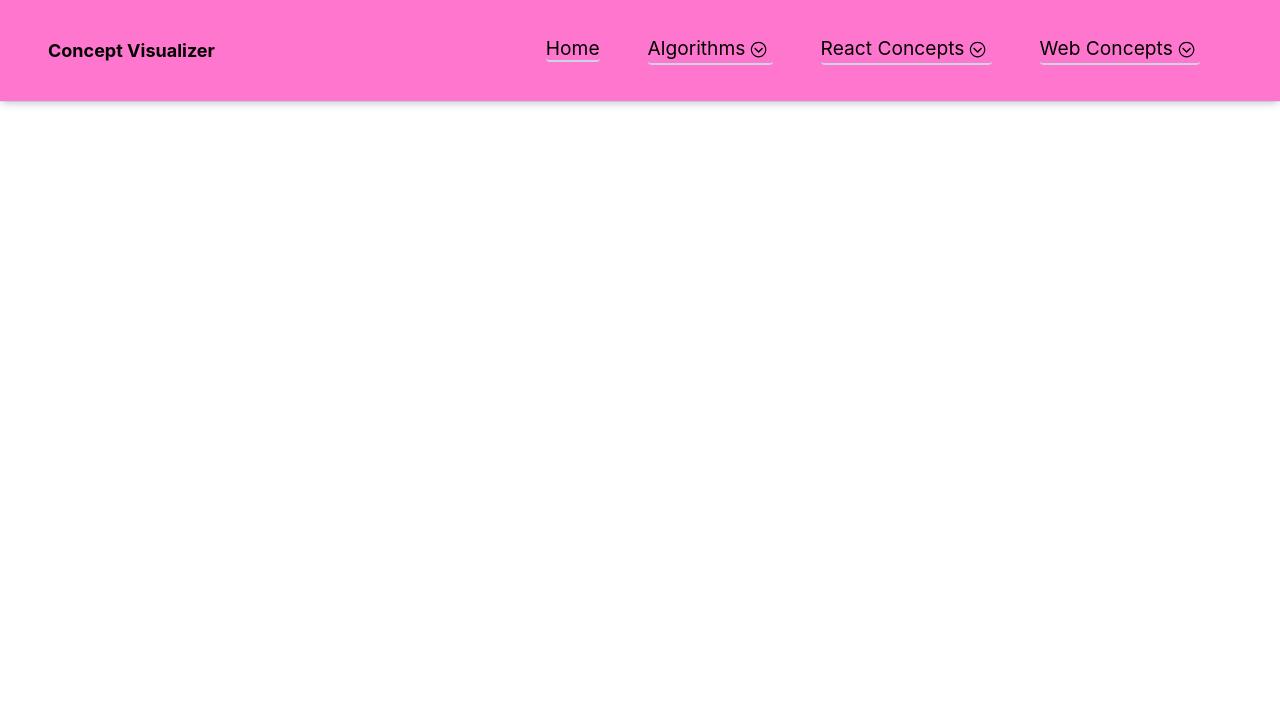
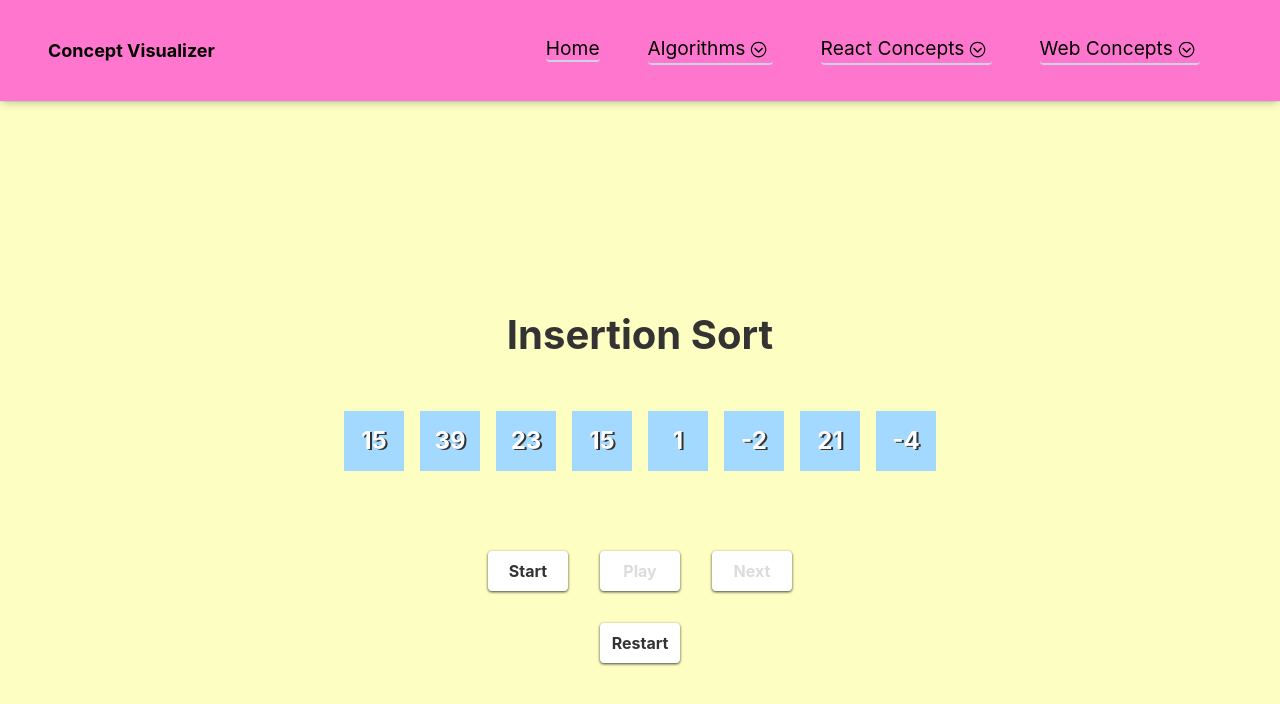
Before and after one commit to miracle09110/concept-visualizer, a React (Vite) app: page /insertion in a window 1280 px wide. Shown: the top 704 px of the page. Built offline with nearby package versions, Linux system fonts and the light colour scheme.

Commit message:
feature/h-2024-insertion-sort (#14)

```diff
--- a/src/main.jsx
+++ b/src/main.jsx
@@ -5,6 +5,7 @@
 import "./index.css";
 import ExploreController from "./pages/landingPage/explore/Explore.controller";
 import BubbleSortController from "./pages/BubbleSort/BubbleSort.controller";
+import InsertionSortController from "./pages/InsertionSort/InsertionSort.controller";
 import ServerClientAnimation from "./pages/ServerClient/ServerClient.view";
 import SelectionSortController from "./pages/SelectionSort/SelectionSort.controller";
 
@@ -15,7 +16,7 @@
       { path: "/", element: <ExploreController /> },
       { path: "/bubble", element: <BubbleSortController /> },
       { path: "/selection", element: <SelectionSortController /> },
-      { path: "/insertion", element: null },
+      { path: "/insertion", element: <InsertionSortController /> },
       { path: "/quick", element: null },
       { path: "/merge", element: null },
       { path: "/linear", element: null },
--- /dev/null
+++ b/src/pages/InsertionSort/InsertionSort.controller.jsx
@@ -0,0 +1,137 @@
+import React, { useEffect, useMemo, useState } from "react";
+import InsertionSortView from "./InsertionSort.view";
+
+const spring = {
+  type: "spring",
+  damping: 20,
+  stiffness: 300,
+};
+
+function insertionSort(arr) {
+  for (let i = 1; i < arr.length; i++) {
+    let currentValue = arr[i];
+    let j;
+    for (j = i - 1; j >= 0 && arr[j].number > currentValue.number; j--) {
+      arr[j + 1] = arr[j];
+    }
+    arr[j + 1] = currentValue;
+  }
+  return arr;
+}
+
+function InsertionSortController() {
+  const [array, setArray] = useState([]);
+  const [ind1, setInd1] = useState(-1);
+  const [ind2, setInd2] = useState(-1);
+  const [iteration, setIteration] = useState(null);
+  const [commence, setCommence] = useState(false);
+  const [complete, setComplete] = useState(true);
+  const [ongoing, setOngoing] = useState(false);
+  const result = useMemo(() => insertionSort([...array]), [array]);
+
+  // initializes an array of random numbers
+  function initialize(num = 8) {
+    const randomArray = [...Array(num)].map((_, index) => {
+      return {
+        id: index,
+        number: Math.floor(Math.random() * 50) - 10,
+      };
+    });
+    setArray(randomArray);
+  }
+
+  useEffect(() => {
+    initialize();
+  }, []);
+
+  // play/pause toggle
+  useEffect(() => {
+    if (!ongoing) return;
+
+    const interval = setInterval(() => {
+      compare();
+    }, 750);
+
+    return () => clearInterval(interval);
+  }, [ongoing, ind1, ind2, array]);
+
+  // starts the animation
+  function start() {
+    setCommence(true);
+    setInd1(0);
+    setInd2(1);
+    setComplete(false);
+    setOngoing(true);
+  }
+
+  // resets the array
+  function handleReset() {
+    setInd1(-1);
+    setInd2(-1);
+    setIteration(null);
+    setComplete(true);
+    setOngoing(false);
+    initialize();
+  }
+
+  // sorting logic
+  function compare() {
+    const copy = [...array];
+
+    // checks if all values are in place
+    if (result.every((value, index) => value === copy[index])) {
+      setOngoing(false);
+      setComplete(true);
+      setIteration(null);
+      setInd1(-1);
+      setInd2(-1);
+      return;
+    }
+
+    // if copy[ind2] is less than copy[ind1], swap places. repeat step by moving backwards until copy[ind2] is greater than or equal to copy[ind1]. then move to the next iteration(index).
+    if (ind1 >= 0) {
+      if (copy[ind2].number < copy[ind1].number) {
+        let temp = copy[ind1];
+        copy[ind1] = copy[ind2];
+        copy[ind2] = temp;
+        setInd1((i) => i - 1);
+        setInd2((i) => i - 1);
+      } else {
+        setIteration((i) => i + 1);
+      }
+    } else {
+      setIteration((i) => i + 1);
+    }
+
+    setArray(copy);
+    return;
+  }
+
+  // triggers when value of iteration is changed. does not trigger when sorting is complete. (if no first condition, it sets ind2 to 1 even if sorting is complete)
+  useEffect(() => {
+    if (complete) {
+      return;
+    }
+
+    setInd1(iteration);
+    setInd2(iteration + 1);
+  }, [iteration]);
+
+  const settings = {
+    spring,
+    array,
+    ind1,
+    ind2,
+    iteration,
+    complete,
+    ongoing,
+    setOngoing,
+    start,
+    handleReset,
+    compare,
+  };
+
+  return <InsertionSortView settings={settings} />;
+}
+
+export default InsertionSortController;
--- /dev/null
+++ b/src/pages/InsertionSort/InsertionSort.view.jsx
@@ -0,0 +1,69 @@
+import { motion } from "framer-motion";
+import style from "./insertionSort.module.css";
+
+function InsertionSortView({ settings }) {
+  const {
+    spring,
+    array,
+    ind1,
+    ind2,
+    iteration,
+    complete,
+    ongoing,
+    setOngoing,
+    start,
+    handleReset,
+    compare,
+  } = settings;
+
+  return (
+    <section className={style.section}>
+      <h1>Insertion Sort</h1>
+      <div className={style.container}>
+        {array.map((item, index) => {
+          return (
+            <motion.div
+              key={item.id}
+              layout
+              transition={spring}
+              className={
+                ind1 === index || ind2 === index ? style.selected : style.digits
+              }
+              style={{ backgroundColor: index === iteration && "lightcoral" }}
+            >
+              {item.number}
+            </motion.div>
+          );
+        })}
+      </div>
+      <div className={style.btns}>
+        <button
+          disabled={!complete}
+          className={style.button}
+          onClick={() => start()}
+        >
+          Start
+        </button>
+        <button
+          disabled={complete}
+          className={style.button}
+          onClick={() => setOngoing(!ongoing)}
+        >
+          {ongoing ? "Pause" : "Play"}
+        </button>
+        <button
+          className={style.button}
+          onClick={compare}
+          disabled={complete || ongoing}
+        >
+          Next
+        </button>
+        <button className={style.button} onClick={handleReset}>
+          Restart
+        </button>
+      </div>
+    </section>
+  );
+}
+
+export default InsertionSortView;
--- /dev/null
+++ b/src/pages/InsertionSort/insertionSort.module.css
@@ -0,0 +1,100 @@
+.section {
+  display: flex;
+  flex-direction: column;
+  justify-content: center;
+  align-items: center;
+  background-color: rgb(253, 255, 194);
+  height: 100vh;
+}
+
+.section h1 {
+  font-weight: 700;
+  font-size: 2rem;
+  color: #333;
+}
+
+.container {
+  display: flex;
+  flex-direction: column;
+  justify-content: center;
+  align-items: center;
+  margin: 2rem 0;
+  gap: 1rem;
+}
+
+.digits {
+  width: 48px;
+  height: 48px;
+  display: flex;
+  justify-content: center;
+  align-items: center;
+  background-color: rgb(163, 216, 255);
+  color: white;
+  font-weight: 700;
+  font-size: 1.5rem;
+  text-shadow: 2px 1px #333;
+}
+
+.selected {
+  width: 48px;
+  height: 48px;
+  display: flex;
+  justify-content: center;
+  align-items: center;
+  background-color: rgb(38, 108, 158);
+  color: white;
+  font-weight: 700;
+  font-size: 1.5rem;
+  text-shadow: 2px 1px #333;
+}
+
+.btns {
+  display: flex;
+  justify-content: center;
+  flex-flow: row wrap;
+  min-width: 350px;
+  max-width: 400px;
+}
+
+.button {
+  background-color: white;
+  color: #333;
+  border-radius: 0.25rem;
+  width: 5rem;
+  margin: 16px;
+  padding: 8px;
+  font-weight: 700;
+  box-shadow: 0px 1px 3px 0px rgba(0,0,0,0.75);
+}
+
+.button:hover {
+  background-color: rgb(148, 255, 216);
+  color: white;
+  text-shadow: 1px 1px 3px rgba(51, 51, 51, 1);
+}
+
+.button:disabled {
+  background-color: white;
+  color: #DCDCDC;
+}
+
+@media screen and (min-width: 650px) {
+  .section h1 {
+    font-size: 2.5rem;
+  }
+
+  .container {
+    flex-flow: row wrap;
+    margin: 4rem 0;
+  }
+
+  .digits {
+    width: 60px;
+    height: 60px;
+  }
+
+  .selected {
+    width: 60px;
+    height: 60px;
+  }
+}
```
